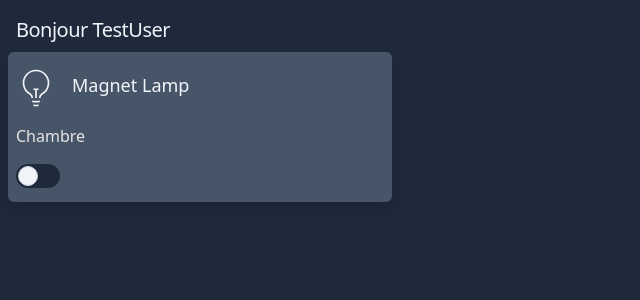
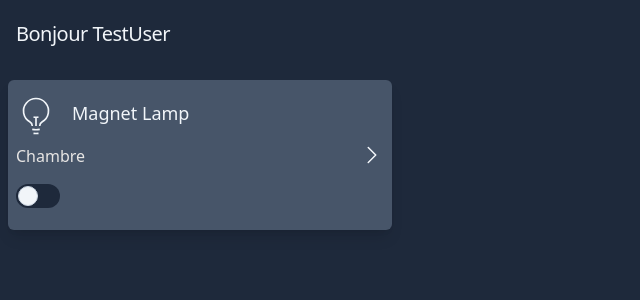
Before and after one commit to normanalie/iot_hub, a Vue app in the folder frontend/: page / in a window 1280 px wide. Shown: the top 300 px of the page, without its empty margins (0-640 px from the left). Built offline with nearby package versions, Linux system fonts and the light colour scheme.

Commit message:
More opt arrow

```diff
--- a/frontend/src/components/cards/MagnetLampCard.vue
+++ b/frontend/src/components/cards/MagnetLampCard.vue
@@ -1,37 +1,28 @@
 <script>
 import TheToggle from '../TheToggle.vue';
+import ArrowRight from '../icons/ArrowRight.vue';
+import LightBulb from '../icons/LightBulb.vue';
 export default {
     components: {
         TheToggle,
+        ArrowRight,
+        LightBulb,
     },
 };
 </script>
 
 <template>
     <div
-        class="MagnetLampCard max-w-sm rounded-md overflow-hidden shadow-lg bg-slate-600 m-2 p-2"
+        class="MagnetLampCard max-w-sm rounded-md overflow-hidden shadow-lg bg-slate-600 m-2 p-2 hover:bg-slate-500 flex"
     >
-        <div class="headline py-2">
-            <svg
-                xmlns="http://www.w3.org/2000/svg"
-                fill="none"
-                viewBox="0 0 24 24"
-                strokeWidth="{1.5}"
-                stroke="currentColor"
-                className="w-2 h-2"
-                class="max-w-[40px] inline-block mr-4"
-            >
-                <path
-                    strokeLinecap="round"
-                    strokeLinejoin="round"
-                    d="M12 18v-5.25m0 0a6.01 6.01 0 001.5-.189m-1.5.189a6.01 6.01 0 01-1.5-.189m3.75 7.478a12.06 12.06 0 01-4.5 0m3.75 2.383a14.406 14.406 0 01-3 0M14.25 18v-.192c0-.983.658-1.823 1.508-2.316a7.5 7.5 0 10-7.517 0c.85.493 1.509 1.333 1.509 2.316V18"
-                />
-            </svg>
+        <div class="content py-2 flex-1">
+            <LightBulb fill="none" />
+            <h1 class="inline-block bottom-0 text-lg">Magnet Lamp</h1>
 
-            <h1 class="inline-block bottom-0 text-lg">Magnet Lamp</h1>
+            <p class="pt-2 pb-4 pl-0 text-stone-200 text-ms">Chambre</p>
+
+            <TheToggle />
         </div>
-        <p class="pt-2 pb-4 pl-0 text-stone-200 text-ms">Chambre</p>
-
-        <TheToggle />
+        <ArrowRight class="my-auto h-full" />
     </div>
 </template>
--- /dev/null
+++ b/frontend/src/components/icons/ArrowRight.vue
@@ -0,0 +1,16 @@
+<template>
+    <svg
+        xmlns="http://www.w3.org/2000/svg"
+        fill="none"
+        viewBox="0 0 24 24"
+        stroke-width="1.5"
+        stroke="currentColor"
+        class="w-6 h-6"
+    >
+        <path
+            stroke-linecap="round"
+            stroke-linejoin="round"
+            d="M8.25 4.5l7.5 7.5-7.5 7.5"
+        />
+    </svg>
+</template>
--- /dev/null
+++ b/frontend/src/components/icons/LightBulb.vue
@@ -0,0 +1,25 @@
+<template>
+    <svg
+        xmlns="http://www.w3.org/2000/svg"
+        :fill="fill"
+        viewBox="0 0 24 24"
+        strokeWidth="{1.5}"
+        stroke="currentColor"
+        className="w-2 h-2"
+        class="max-w-[40px] inline-block mr-4"
+    >
+        <path
+            strokeLinecap="round"
+            strokeLinejoin="round"
+            d="M12 18v-5.25m0 0a6.01 6.01 0 001.5-.189m-1.5.189a6.01 6.01 0 01-1.5-.189m3.75 7.478a12.06 12.06 0 01-4.5 0m3.75 2.383a14.406 14.406 0 01-3 0M14.25 18v-.192c0-.983.658-1.823 1.508-2.316a7.5 7.5 0 10-7.517 0c.85.493 1.509 1.333 1.509 2.316V18"
+        />
+    </svg>
+</template>
+
+<script>
+export default {
+    props: {
+        fill: String,
+    },
+};
+</script>
--- a/frontend/src/views/DashboardView.vue
+++ b/frontend/src/views/DashboardView.vue
@@ -17,6 +17,6 @@ export default {
 </script>
 
 <template>
-    <TheTitle class="pt-2 pl-2">Bonjour {{ user.username }}</TheTitle>
+    <TheTitle class="mt-3 mb-8 pt-2 pl-2">Bonjour {{ user.username }}</TheTitle>
     <MagnetLampCard />
 </template>
```
